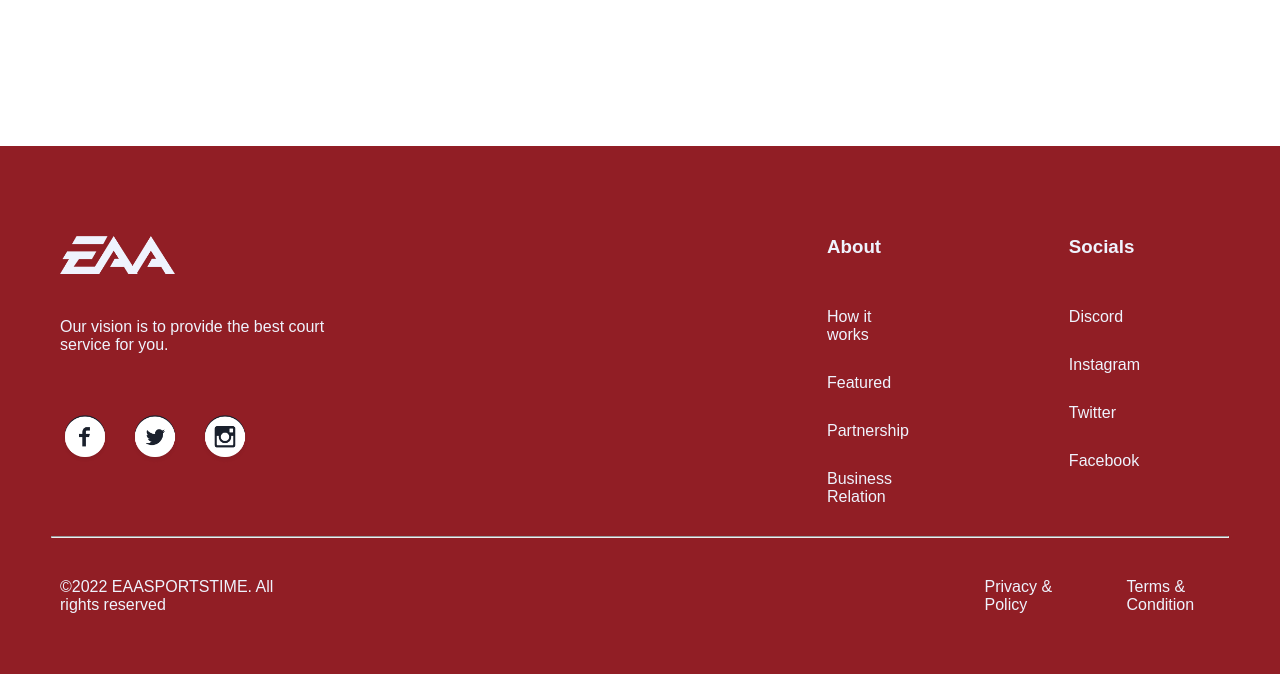
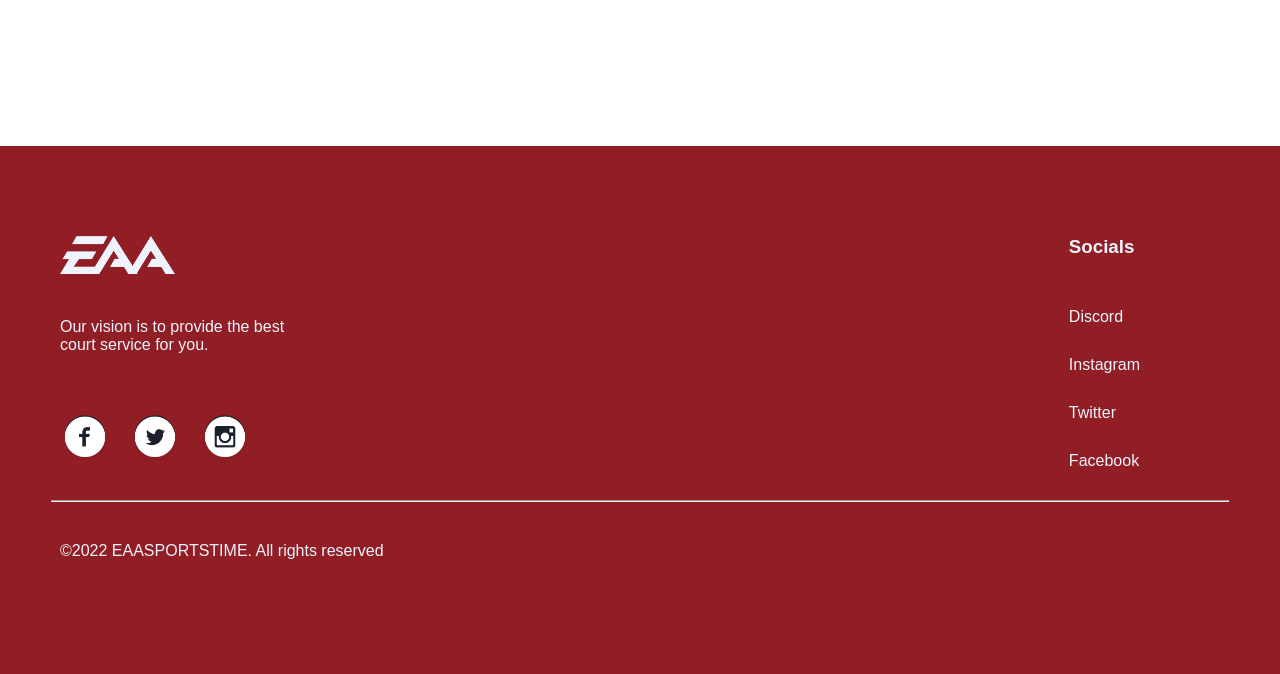
Before and after one commit to Laragoons/PWL-Kelompok5, a PHP site: page /home.php in a window 1280 px wide. Shown: the part 1111-1785 px from the top of the page. After the commit the page ends 1670 px from the top, so only its background shows below. Run offline with PHP 8.4, Linux system fonts and the light colour scheme.

Commit message:
refactor: remove unused footer section

```diff
--- a/home.css
+++ b/home.css
@@ -213,9 +213,7 @@ footer{
 .footeratas2{
     color: #EFF3FD;
     font-family: arial;
-    display: flex;
     justify-content: right;
-    gap: 160px;
     margin-right: 140px;
     padding-top: 90px;
 }
@@ -244,7 +242,7 @@ footer{
 
 .footeratas{
     display: flex;
-    gap: 480px;
+    gap: 780px;
 }
 
 footer hr{
@@ -262,8 +260,3 @@ footer hr{
     display: flex;
     gap: 675px;
 }
-
-.footerbawah2{
-    display: flex;
-    gap: 60px;
-}
--- a/home.php
+++ b/home.php
@@ -105,14 +105,6 @@
             </div>
 
             <div class="footeratas2">
-                <div class="about">
-                    <h3>About</h3>
-                    <p>How it works</p>
-                    <p>Featured</p>
-                    <p>Partnership</p>
-                    <p>Business Relation</p>
-                </div>
-
                 <div class="social">
                     <h3>Socials</h3>
                     <p>Discord</p>
@@ -129,11 +121,6 @@
             <div class="footerbawah1">
                 <p>©2022 EAASPORTSTIME. All rights reserved</p>
             </div>
-
-            <div class="footerbawah2">
-                <p>Privacy & Policy</p>
-                <p>Terms & Condition</p>
-            </div>
         </div>
 
     </footer>
```
